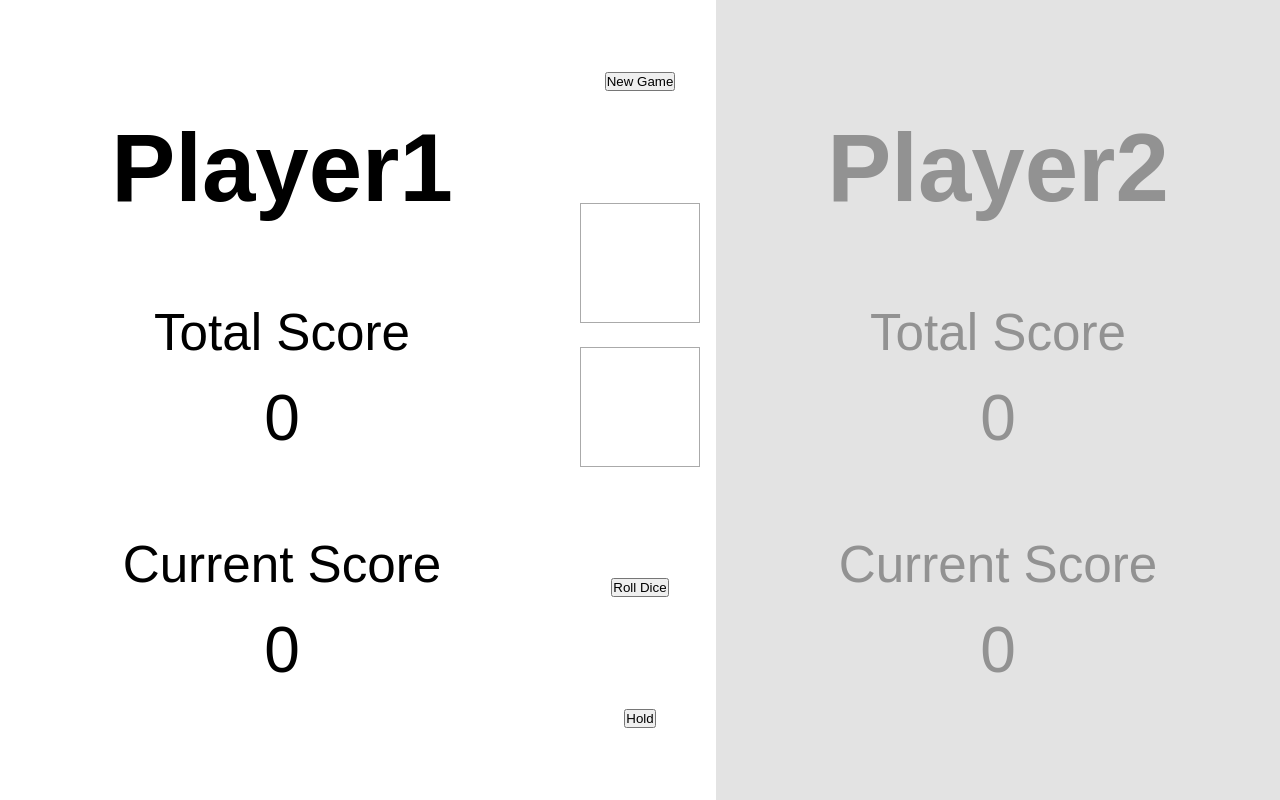
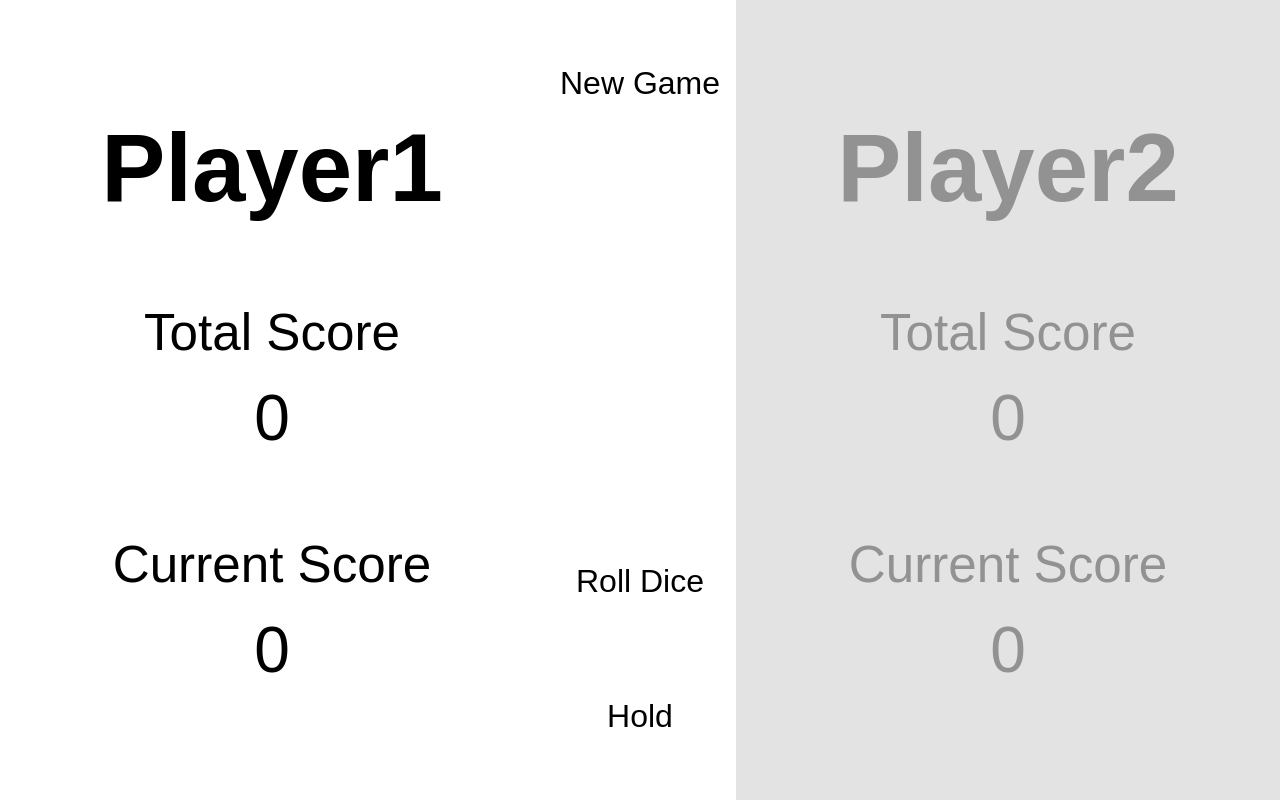
Before and after one commit to saharlaor/Dice-Game, a React (Create React App) app: page / in a window 1280 px wide. Built offline with nearby package versions, Linux system fonts and the light colour scheme.

Commit message:
Controls styling

```diff
--- a/src/components/Controls/Controls.css
+++ b/src/components/Controls/Controls.css
@@ -13,4 +13,16 @@
           align-items: center;
   padding: 1rem;
 }
+
+.Controls button {
+  border: none;
+  background: none;
+  font-family: inherit;
+  font-size: 2.5vw;
+}
+
+.Controls button:hover {
+  color: #555;
+  cursor: pointer;
+}
 /*# sourceMappingURL=Controls.css.map */
--- a/src/components/Controls/Controls.scss
+++ b/src/components/Controls/Controls.scss
@@ -4,4 +4,15 @@
   justify-content: space-around;
   align-items: center;
   padding: 1rem;
+
+  button {
+    border: none;
+    background: none;
+    font-family: inherit;
+    font-size: 2.5vw;
+    &:hover {
+      color: #555;
+      cursor: pointer;
+    }
+  }
 }
--- a/src/components/Dice/Dice.css
+++ b/src/components/Dice/Dice.css
@@ -12,6 +12,5 @@
 .Dice img {
   height: 15vmin;
   width: 15vmin;
-  border: 1px solid #aaa;
 }
 /*# sourceMappingURL=Dice.css.map */
--- a/src/components/Dice/Dice.jsx
+++ b/src/components/Dice/Dice.jsx
@@ -20,7 +20,11 @@ const Dice = (props) => {
   };
 
   const diceEls = props.values.map((val, i) => (
-    <img key={`dice-${i}`} src={diceImage[val]} alt={`dice-${val}`}></img>
+    <img
+      key={`dice-${i}`}
+      src={diceImage[val]}
+      alt={`dice-${val}`}
+      style={val ? { boxShadow: "0 0 10px 5px #ccc" } : {}}></img>
   ));
   return <div className="Dice">{diceEls}</div>;
 };
--- a/src/components/Dice/Dice.scss
+++ b/src/components/Dice/Dice.scss
@@ -5,6 +5,5 @@
   img {
     height: 15vmin;
     width: 15vmin;
-    border: 1px solid #aaa;
   }
 }
```
Also changed, not shown: 2 other files (tests, documents, lock files or other folders).
